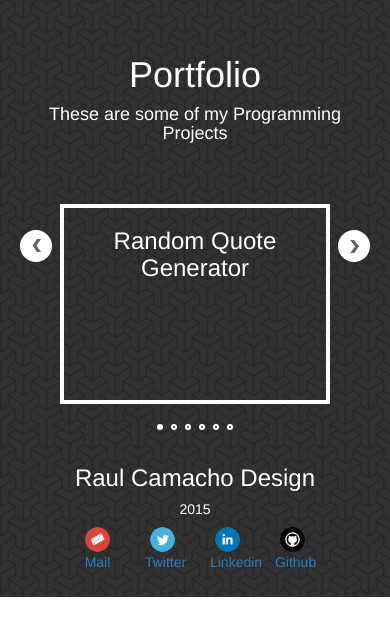
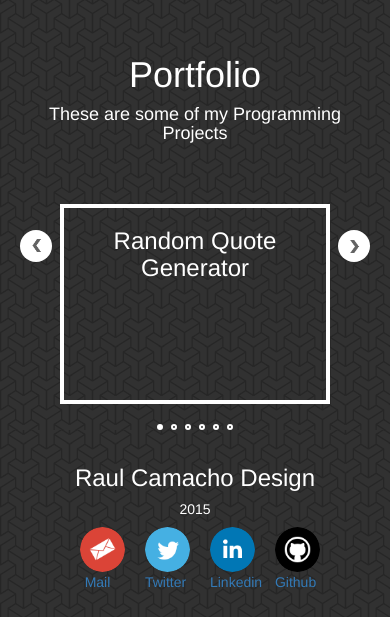
Before and after one commit to CPUcam/CPUcam.github.io, a plain HTML site: page index.html in a window 390 px wide. Shown: the part 1725-2342 px from the top of the page. Drawn offline with nearby package versions, Linux system fonts and the light colour scheme.

```diff
--- a/css/cover.css
+++ b/css/cover.css
@@ -77,8 +77,8 @@
 
 @media only screen and (max-width: 767px) {
   .social-btn {
-    height: 25px;
-    width: 25px;
+    height: 45px;
+    width: 45px;
   }
 
   .about-header {
```
